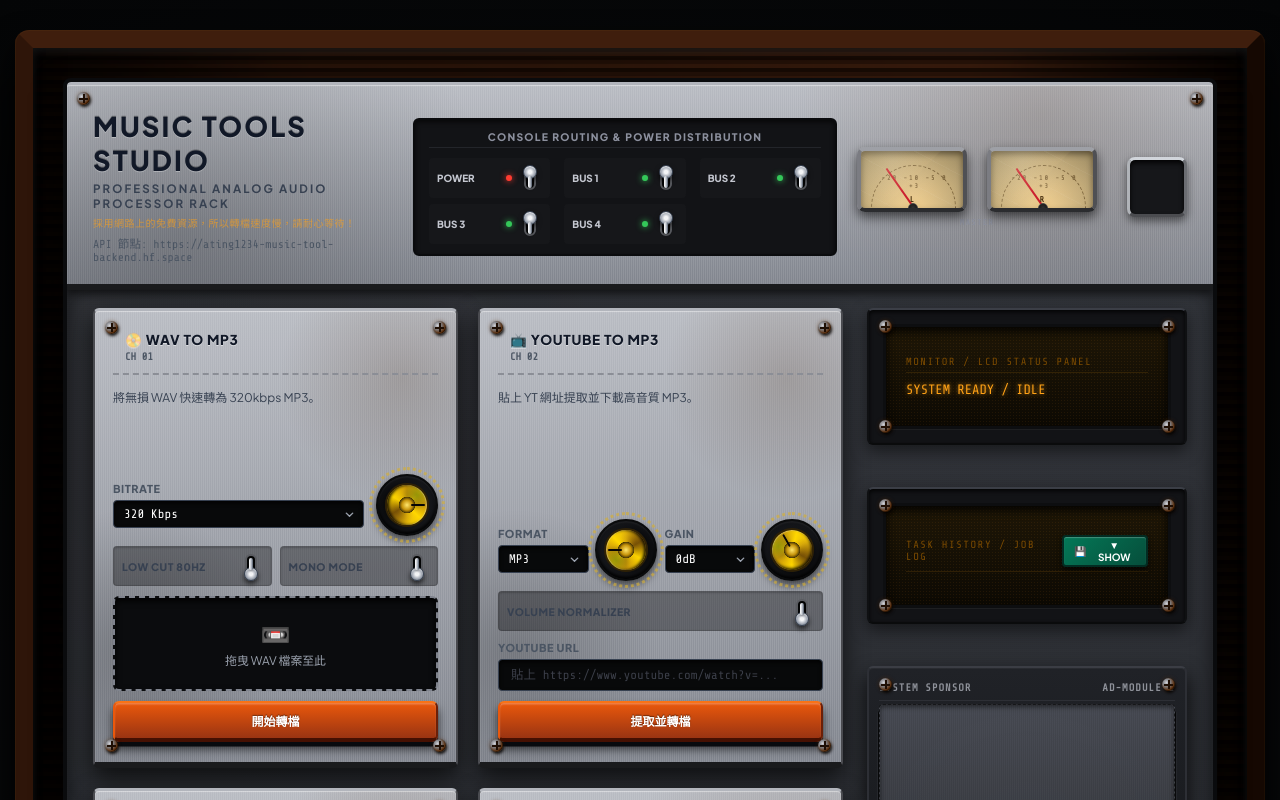
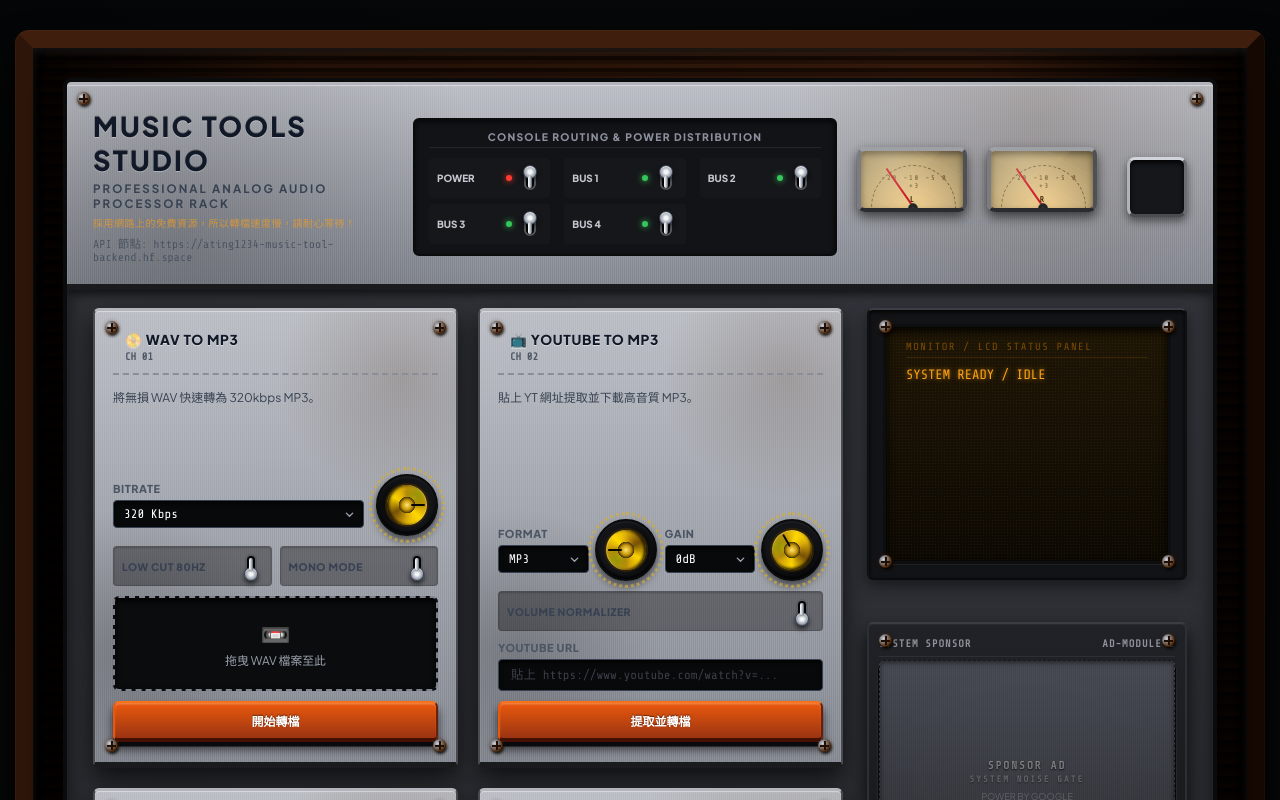
Before and after one commit to ating1234/music-tools, a React (Vite) app in the folder frontend/: page / in a window 1280 px wide. Shown: the top 800 px of the page. Built offline with nearby package versions, Linux system fonts and the light colour scheme.

Commit message:
ui(monitor): disable analyze button on processing, add alert on runAction with scroll, remove job history, and increase LCD monitor size

```diff
--- a/frontend/src/main.tsx
+++ b/frontend/src/main.tsx
@@ -1,4 +1,4 @@
-import React, { useEffect, useState } from 'react';
+import React, { useEffect, useState, useRef } from 'react';
 import { createRoot } from 'react-dom/client';
 import {
   API_BASE,
@@ -87,6 +87,7 @@ function App() {
   const [youtubeUrl, setYoutubeUrl] = useState('');
   const [job, setJob] = useState<Job | null>(null);
   const [busy, setBusy] = useState(false);
+  const lcdRef = useRef<HTMLDivElement>(null);
   const [error, setError] = useState<string | null>(null);
   const [history, setHistory] = useState<Job[]>([]);
   const [historyOpen, setHistoryOpen] = useState(false);
@@ -190,6 +191,15 @@ function App() {
   }, [busy, analyzing]);
 
   async function runAction(action: () => Promise<Job>) {
+    alert("採用網路上的免費資源，所以轉檔速度慢，請耐心等待！");
+
+    // 捲動到 MONITOR / LCD STATUS PANEL
+    setTimeout(() => {
+      if (lcdRef.current) {
+        lcdRef.current.scrollIntoView({ behavior: 'smooth', block: 'center' });
+      }
+    }, 100);
+
     setBusy(true);
     setError(null);
     try {
@@ -312,6 +322,7 @@ function App() {
   };
 
   const jobRunning = job !== null && job.status !== 'finished' && job.status !== 'failed';
+  const isBusyProcessing = jobRunning || analyzing || busy;
 
   return (
     <div className="studio-cabinet">
@@ -620,7 +631,7 @@ function App() {
                       onChange={(event) => setFile(event.target.files?.[0] ?? null)}
                     />
                   </label>
-                  <button type="submit" className="console-btn btn-accent btn-wide" disabled={busy || jobRunning}>
+                  <button type="submit" className="console-btn btn-accent btn-wide" disabled={isBusyProcessing}>
                     {busy ? UI_TEXT.wavConverter.buttonBusy : UI_TEXT.wavConverter.buttonStart}
                   </button>
                 </form>
@@ -734,7 +745,7 @@ function App() {
                       onChange={(event) => setYoutubeUrl(event.target.value)}
                     />
                   </div>
-                  <button type="submit" className="console-btn btn-accent btn-wide" disabled={busy || jobRunning}>
+                  <button type="submit" className="console-btn btn-accent btn-wide" disabled={isBusyProcessing}>
                     {busy ? UI_TEXT.ytExtractor.buttonBusy : UI_TEXT.ytExtractor.buttonStart}
                   </button>
                 </form>
@@ -850,7 +861,7 @@ function App() {
                       onChange={(event) => setVocalFile(event.target.files?.[0] ?? null)}
                     />
                   </label>
-                  <button type="submit" className="console-btn btn-accent btn-wide" disabled={busy || jobRunning}>
+                  <button type="submit" className="console-btn btn-accent btn-wide" disabled={isBusyProcessing}>
                     {busy ? UI_TEXT.vocalSeparator.buttonBusy : UI_TEXT.vocalSeparator.buttonStart}
                   </button>
                 </form>
@@ -953,7 +964,7 @@ function App() {
                       onChange={(event) => setInstrumentFile(event.target.files?.[0] ?? null)}
                     />
                   </label>
-                  <button type="submit" className="console-btn btn-wide" disabled={busy || jobRunning}>
+                  <button type="submit" className="console-btn btn-wide" disabled={isBusyProcessing}>
                     {busy ? UI_TEXT.stemsSeparator.buttonBusy : UI_TEXT.stemsSeparator.buttonStart}
                   </button>
                 </form>
@@ -1015,7 +1026,7 @@ function App() {
                     />
                   </label>
 
-                  <button type="button" className="console-btn btn-accent btn-wide" disabled={analyzing || !transformFile || jobRunning} onClick={() => void runAnalyze()}>
+                  <button type="button" className="console-btn btn-accent btn-wide" disabled={isBusyProcessing || !transformFile} onClick={() => void runAnalyze()}>
                     {analyzing ? UI_TEXT.pitch.buttonAnalyzing : UI_TEXT.pitch.buttonAnalyze}
                   </button>
 
@@ -1088,7 +1099,7 @@ function App() {
                     />
                   </div>
 
-                  <button type="submit" className="console-btn btn-wide" disabled={busy || !analysis || jobRunning}>
+                  <button type="submit" className="console-btn btn-wide" disabled={isBusyProcessing || !analysis}>
                     {busy ? UI_TEXT.wavConverter.buttonBusy : UI_TEXT.pitch.buttonStart}
                   </button>
                 </form>
@@ -1109,12 +1120,12 @@ function App() {
             {/* Right Column: 狀態監控與廣告面板 */}
             <div className="sidebar-rack">
               {/* LCD DISPLAY STATUS */}
-              <div className={`lcd-container ${jobRunning ? 'processing' : ''}`}>
+              <div ref={lcdRef} className={`lcd-container ${jobRunning ? 'processing' : ''}`}>
                 <div className="screw top-left" />
                 <div className="screw top-right" />
                 <div className="screw bottom-left" />
                 <div className="screw bottom-right" />
-                <div className="lcd-display">
+                <div className="lcd-display monitor-lcd">
                   <div className="lcd-header">{UI_TEXT.status.title}</div>
 
                   {!job || job.status === 'finished' ? (
@@ -1166,53 +1177,6 @@ function App() {
                     </a>
                   </div>
                 )}
-              </div>
-
-              {/* JOB HISTORY PANEL */}
-              <div className="lcd-container">
-                <div className="screw top-left" />
-                <div className="screw top-right" />
-                <div className="screw bottom-left" />
-                <div className="screw bottom-right" />
-                <div className="lcd-display">
-                  <div className="lcd-header" style={{ display: 'flex', justifyContent: 'space-between', alignItems: 'center' }}>
-                    <span>TASK HISTORY / JOB LOG</span>
-                    <button
-                      className="cassette-eject"
-                      style={{ padding: '2px 10px', fontSize: '10px' }}
-                      onClick={() => setHistoryOpen(o => !o)}
-                    >
-                      {historyOpen ? '▲ HIDE' : '▼ SHOW'}
-                    </button>
-                  </div>
-                  {historyOpen && (
-                    history.length === 0
-                      ? <div className="lcd-text" style={{ marginTop: '6px' }}>NO RECORDS FOUND</div>
-                      : <div style={{ marginTop: '6px', display: 'flex', flexDirection: 'column', gap: '4px' }}>
-                          {history.map(j => (
-                            <div key={j.id} className="lcd-text history-row">
-                              <span className="history-kind">{(j.kind ?? 'JOB').toUpperCase().replace(/_/g, ' ')}</span>
-                              <span className={`history-status ${j.status}`}>{j.status.toUpperCase()}</span>
-                              {j.output_name && <span className="history-file">{j.output_name}</span>}
-                              <span style={{ marginLeft: 'auto', display: 'flex', gap: '6px', alignItems: 'center', flexShrink: 0 }}>
-                                {j.download_url && (
-                                  <a className="cassette-eject" style={{ padding: '1px 8px', fontSize: '9px' }} href={`${API_BASE}${j.download_url}`}>
-                                    DL
-                                  </a>
-                                )}
-                                <button
-                                  className="cassette-eject"
-                                  style={{ padding: '1px 8px', fontSize: '9px', background: 'rgba(255,59,48,0.15)', borderColor: 'rgba(255,59,48,0.4)', color: '#ff3b30' }}
-                                  onClick={() => void handleDeleteJob(j.id)}
-                                >
-                                  DEL
-                                </button>
-                              </span>
-                            </div>
-                          ))}
-                        </div>
-                  )}
-                </div>
               </div>
 
               {/* AD-MODULE 1: VU METER GOOGLE AD SLOT */}
--- a/frontend/src/styles.css
+++ b/frontend/src/styles.css
@@ -546,6 +546,12 @@ body {
   position: relative;
 }
 
+.lcd-display.monitor-lcd {
+  min-height: 240px;
+  justify-content: flex-start;
+}
+
+
 .lcd-header {
   font-size: 0.65rem;
   color: var(--color-amber-dim);
```
